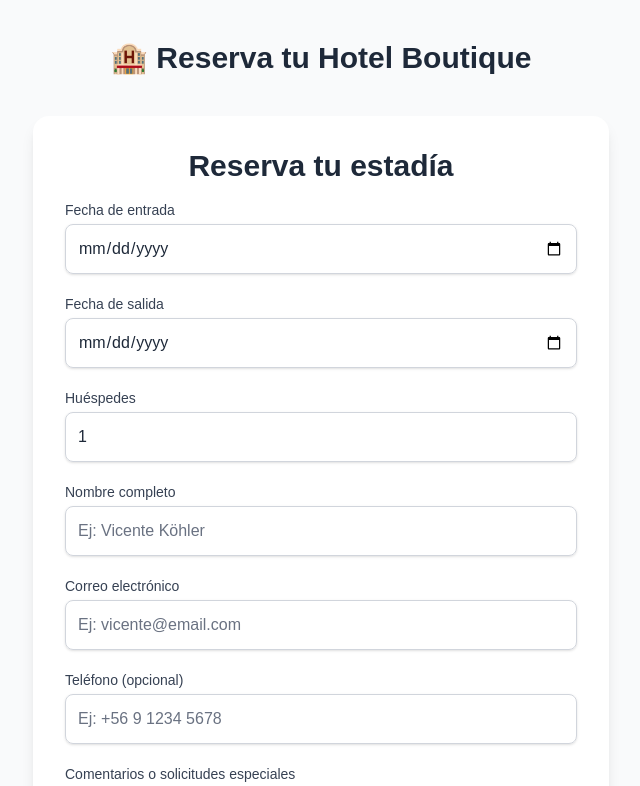
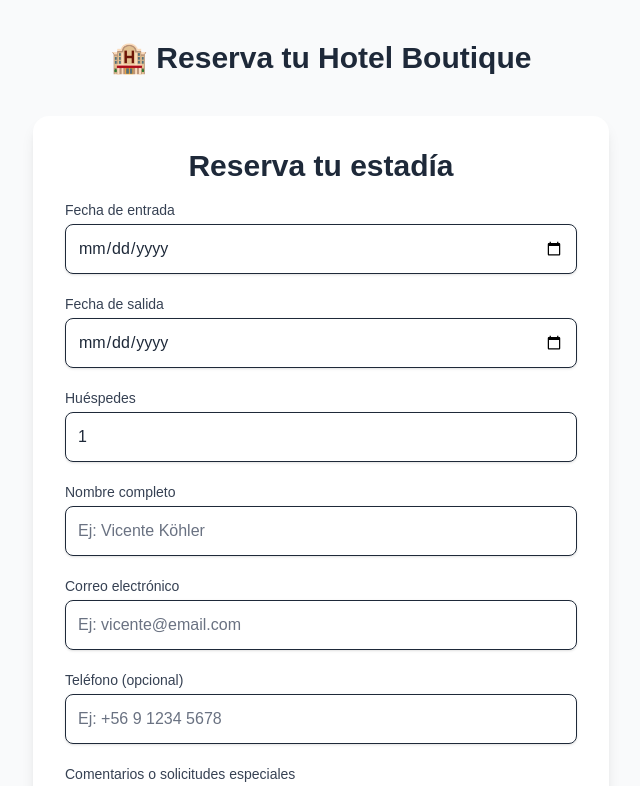
Before and after one commit to dabrego54/P09-StayAdvisor, a Next.js app: page /reserva in a window 1280 px wide. Shown: the top 786 px of the page, without its empty margins (319-959 px from the left). Built offline with nearby package versions, Linux system fonts and the light colour scheme.

Commit message:
STAY-52: Validación visual de campos básica

```diff
--- a/src/components/BookingForm.tsx
+++ b/src/components/BookingForm.tsx
@@ -6,7 +6,7 @@ import { useState, useEffect } from 'react';
 import { useRouter } from 'next/navigation';
 
 interface BookingFormProps {
-  onChange: (data: BookingData) => void;
+  onChange: (data: BookingData | null) => void;
 }
 
 export type BookingData = {
@@ -29,14 +29,39 @@ export default function BookingForm({ onChange }: BookingFormProps) {
   const [email, setEmail] = useState('');
   const [phone, setPhone] = useState('');
   const [notes, setNotes] = useState('');
+  const [errors, setErrors] = useState<{ [key: string]: string }>({});
+  const [touched, setTouched] = useState<{ [key: string]: boolean }>({});
 
-  const handleChange = () => {
-    onChange({ checkIn, checkOut, guests, fullName, email, phone, notes });
+  const isValidEmail = (email: string) => /\S+@\S+\.\S+/.test(email);
+  const isFutureDate = (date: string) => new Date(date) >= new Date();
+
+  const validate = () => {
+    const newErrors: { [key: string]: string } = {};
+    if (!checkIn) newErrors.checkIn = 'La fecha de entrada es obligatoria';
+    else if (!isFutureDate(checkIn)) newErrors.checkIn = 'La fecha de entrada debe ser futura';
+    if (!checkOut) newErrors.checkOut = 'La fecha de salida es obligatoria';
+    else if (new Date(checkOut) <= new Date(checkIn)) newErrors.checkOut = 'Debe ser posterior a la entrada';
+    if (guests < 1) newErrors.guests = 'Debe haber al menos 1 huésped';
+    if (fullName.trim().length < 2) newErrors.fullName = 'Nombre demasiado corto';
+    if (!isValidEmail(email)) newErrors.email = 'Correo no válido';
+
+    setErrors(newErrors);
+    return Object.keys(newErrors).length === 0;
   };
 
   useEffect(() => {
-    handleChange();
+    if (validate()) {
+      onChange({ checkIn, checkOut, guests, fullName, email, phone, notes });
+    } else {
+      onChange(null);
+    }
   }, [checkIn, checkOut, guests, fullName, email, phone, notes]);
+
+  const handleBlur = (field: string) => {
+    setTouched(prev => ({ ...prev, [field]: true }));
+  };
+
+  const showError = (field: string) => touched[field] && errors[field];
 
   return (
     <div className="max-w-xl mx-auto bg-white shadow-lg rounded-2xl p-8 mt-10 space-y-6">
@@ -52,9 +77,10 @@ export default function BookingForm({ onChange }: BookingFormProps) {
             type="date"
             value={checkIn}
             onChange={(e) => setCheckIn(e.target.value)}
-            placeholder="dd-mm-aaaa"
-            className="rounded-lg border border-gray-300 p-3 text-gray-800 placeholder-gray-500 text-base focus:ring-2 focus:ring-blue-500 focus:outline-none shadow-sm"
+            onBlur={() => handleBlur('checkIn')}
+            className="rounded-lg border p-3 text-gray-800 text-base shadow-sm focus:ring-2 focus:ring-blue-500 focus:outline-none"
           />
+          {showError('checkIn') && <p className="text-sm text-red-600 mt-1">{errors.checkIn}</p>}
         </div>
 
         <div className="flex flex-col">
@@ -66,9 +92,10 @@ export default function BookingForm({ onChange }: BookingFormProps) {
             type="date"
             value={checkOut}
             onChange={(e) => setCheckOut(e.target.value)}
-            placeholder="dd-mm-aaaa"
-            className="rounded-lg border border-gray-300 p-3 text-gray-800 placeholder-gray-500 text-base focus:ring-2 focus:ring-blue-500 focus:outline-none shadow-sm"
+            onBlur={() => handleBlur('checkOut')}
+            className="rounded-lg border p-3 text-gray-800 text-base shadow-sm focus:ring-2 focus:ring-blue-500 focus:outline-none"
           />
+          {showError('checkOut') && <p className="text-sm text-red-600 mt-1">{errors.checkOut}</p>}
         </div>
 
         <div className="flex flex-col">
@@ -82,8 +109,10 @@ export default function BookingForm({ onChange }: BookingFormProps) {
             max={10}
             value={guests}
             onChange={(e) => setGuests(Number(e.target.value))}
-            className="rounded-lg border border-gray-300 p-3 text-gray-800 text-base focus:ring-2 focus:ring-blue-500 focus:outline-none shadow-sm"
+            onBlur={() => handleBlur('guests')}
+            className="rounded-lg border p-3 text-gray-800 text-base shadow-sm focus:ring-2 focus:ring-blue-500 focus:outline-none"
           />
+          {showError('guests') && <p className="text-sm text-red-600 mt-1">{errors.guests}</p>}
         </div>
 
         <div className="flex flex-col">
@@ -95,9 +124,11 @@ export default function BookingForm({ onChange }: BookingFormProps) {
             type="text"
             value={fullName}
             onChange={(e) => setFullName(e.target.value)}
+            onBlur={() => handleBlur('fullName')}
             placeholder="Ej: Vicente Köhler"
-            className="rounded-lg border border-gray-300 p-3 text-gray-800 placeholder-gray-500 text-base focus:ring-2 focus:ring-blue-500 focus:outline-none shadow-sm"
+            className="rounded-lg border p-3 text-gray-800 placeholder-gray-500 text-base shadow-sm focus:ring-2 focus:ring-blue-500 focus:outline-none"
           />
+          {showError('fullName') && <p className="text-sm text-red-600 mt-1">{errors.fullName}</p>}
         </div>
 
         <div className="flex flex-col">
@@ -109,9 +140,11 @@ export default function BookingForm({ onChange }: BookingFormProps) {
             type="email"
             value={email}
             onChange={(e) => setEmail(e.target.value)}
+            onBlur={() => handleBlur('email')}
             placeholder="Ej: vicente@email.com"
-            className="rounded-lg border border-gray-300 p-3 text-gray-800 placeholder-gray-500 text-base focus:ring-2 focus:ring-blue-500 focus:outline-none shadow-sm"
+            className="rounded-lg border p-3 text-gray-800 placeholder-gray-500 text-base shadow-sm focus:ring-2 focus:ring-blue-500 focus:outline-none"
           />
+          {showError('email') && <p className="text-sm text-red-600 mt-1">{errors.email}</p>}
         </div>
 
         <div className="flex flex-col">
@@ -124,7 +157,7 @@ export default function BookingForm({ onChange }: BookingFormProps) {
             value={phone}
             onChange={(e) => setPhone(e.target.value)}
             placeholder="Ej: +56 9 1234 5678"
-            className="rounded-lg border border-gray-300 p-3 text-gray-800 placeholder-gray-500 text-base focus:ring-2 focus:ring-blue-500 focus:outline-none shadow-sm"
+            className="rounded-lg border p-3 text-gray-800 placeholder-gray-500 text-base shadow-sm focus:ring-2 focus:ring-blue-500 focus:outline-none"
           />
         </div>
 
@@ -138,7 +171,7 @@ export default function BookingForm({ onChange }: BookingFormProps) {
             value={notes}
             onChange={(e) => setNotes(e.target.value)}
             placeholder="Ej: Alergia al polvo, viajaré con mascota, etc."
-            className="rounded-lg border border-gray-300 p-3 text-gray-800 placeholder-gray-500 text-base focus:ring-2 focus:ring-blue-500 focus:outline-none shadow-sm"
+            className="rounded-lg border p-3 text-gray-800 placeholder-gray-500 text-base shadow-sm focus:ring-2 focus:ring-blue-500 focus:outline-none"
           />
         </div>
       </div>
```
